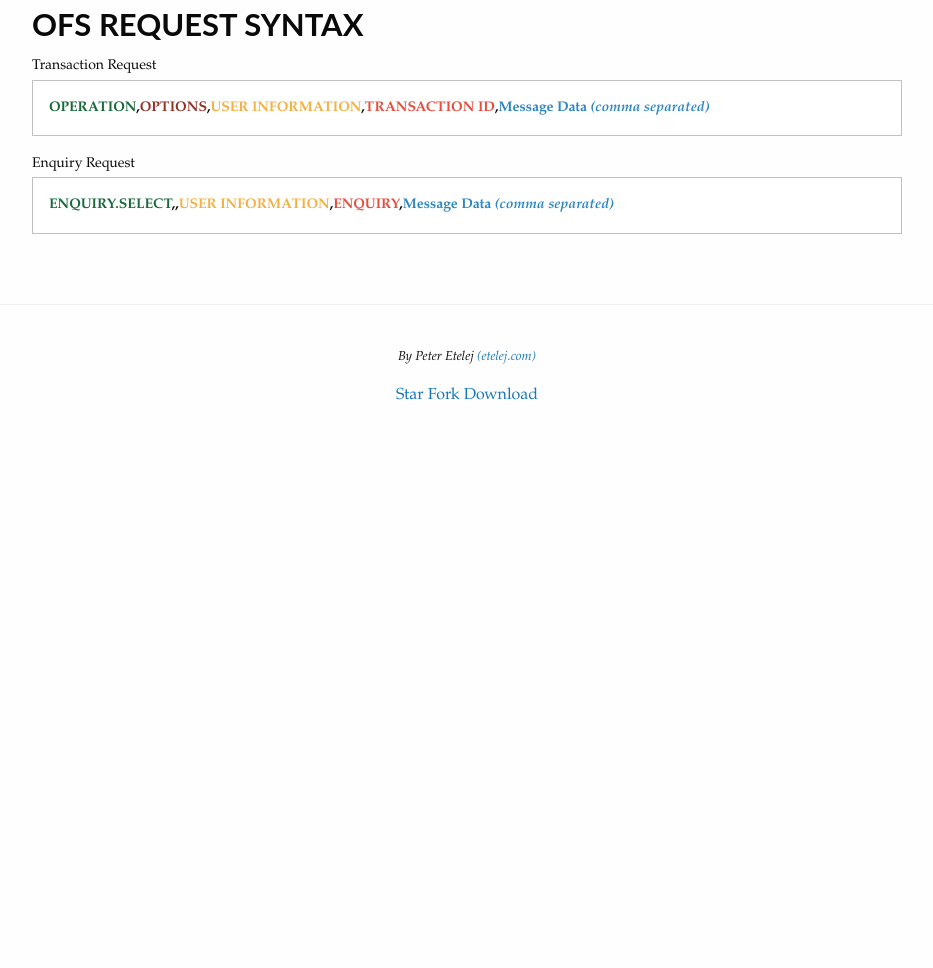
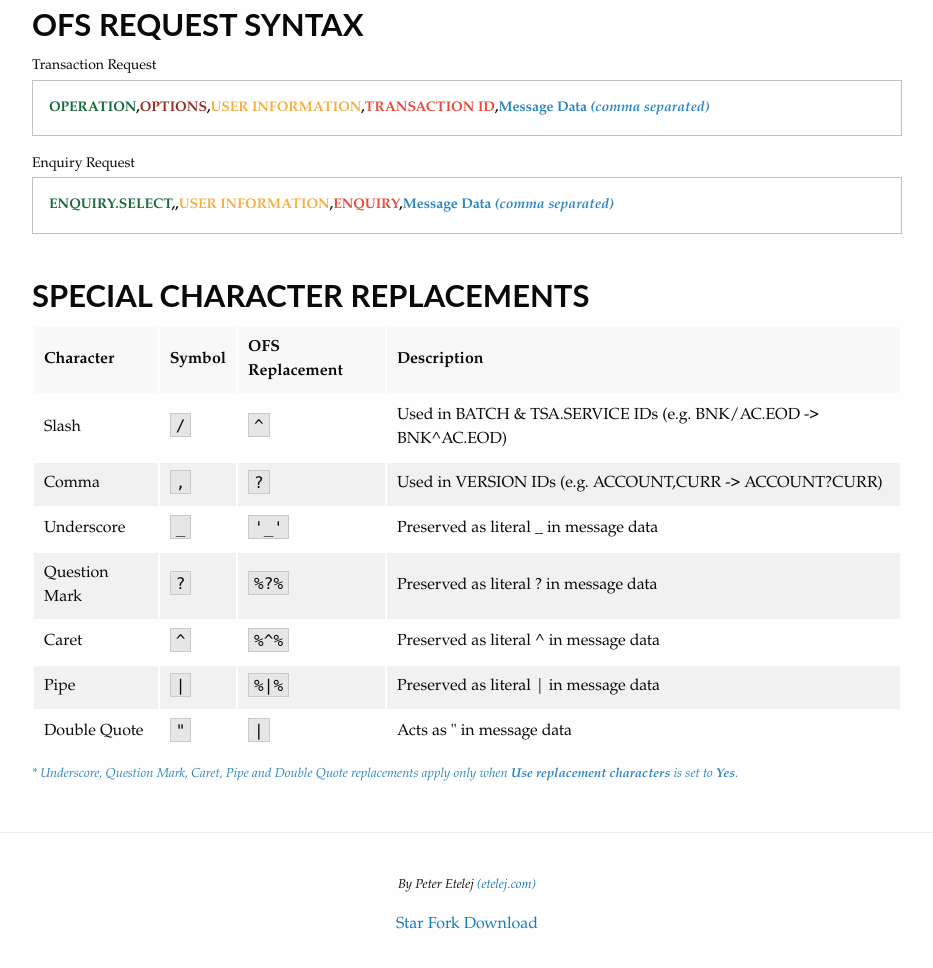
Before and after one commit to peteretelej/t24-ofs, a plain HTML site: page index.html in a window 1280 px wide. Shown: the part 756-1724 px from the top of the page, without its empty margins (173-1106 px from the left). Before the commit the page ends 1245 px from the top, so only its background shows below. Drawn offline with Linux system fonts and the light colour scheme.

Commit message:
Handled special characters in OFS message

```diff
--- a/index.html
+++ b/index.html
@@ -153,10 +153,14 @@
 											</div><!--/.row-->
 											<div class="row">
 												<div class="columns small-12 text-right">
-													<fieldset>Replace existing record:
-														<input type="radio" v-model="t24replace"  name="t24replace" value="NO" checked/><label>No </label>
-														<input type="radio" v-model="t24replace"  name="t24replace" value="YES"/><label>Yes</label>
-													</fieldset>
+													<span style="margin-right: 20px;">Use replacement characters:
+														<input type="radio" v-model="t24replacementChar" name="t24replacementChar" value="NO" checked/><label>No </label>
+														<input type="radio" v-model="t24replacementChar" name="t24replacementChar" value="YES"/><label>Yes</label>
+													</span>
+													<span>Replace existing record:
+														<input type="radio" v-model="t24replace" name="t24replace" value="NO" checked/><label>No </label>
+														<input type="radio" v-model="t24replace" name="t24replace" value="YES"/><label>Yes</label>
+													</span>
 												</div>
 											</div><!--/.row-->
 										</div>
@@ -256,6 +260,66 @@
 
 					<br/>
 				</div><!--/.row-->
+				<div class="row">
+					<div class="columns small-12 medium-9 medium-centered">
+						<h3>SPECIAL CHARACTER REPLACEMENTS</h3>
+						<table>
+							<thead>
+								<tr>
+									<th>Character</th>
+									<th>Symbol</th>
+									<th>OFS Replacement</th>
+									<th>Description</th>
+								</tr>
+							</thead>
+							<tbody>
+								<tr>
+									<td>Slash</td>
+									<td><code>/</code></td>
+									<td><code>^</code></td>
+									<td>Used in BATCH &amp; TSA.SERVICE IDs (e.g. BNK/AC.EOD -> BNK^AC.EOD)</td>
+								</tr>
+								<tr>
+									<td>Comma</td>
+									<td><code>,</code></td>
+									<td><code>?</code></td>
+									<td>Used in VERSION IDs (e.g. ACCOUNT,CURR -> ACCOUNT?CURR)</td>
+								</tr>
+								<tr>
+									<td>Underscore</td>
+									<td><code>_</code></td>
+									<td><code>'_'</code></td>
+									<td>Preserved as literal _ in message data</td>
+								</tr>
+								<tr>
+									<td>Question Mark</td>
+									<td><code>?</code></td>
+									<td><code>%?%</code></td>
+									<td>Preserved as literal ? in message data</td>
+								</tr>
+								<tr>
+									<td>Caret</td>
+									<td><code>^</code></td>
+									<td><code>%^%</code></td>
+									<td>Preserved as literal ^ in message data</td>
+								</tr>
+								<tr>
+									<td>Pipe</td>
+									<td><code>|</code></td>
+									<td><code>%|%</code></td>
+									<td>Preserved as literal | in message data</td>
+								</tr>
+								<tr>
+									<td>Double Quote</td>
+									<td><code>"</code></td>
+									<td><code>|</code></td>
+									<td>Acts as " in message data</td>
+								</tr>
+							</tbody>
+						</table>
+						<p class="help-text" style="color: #2e86c1">* Underscore, Question Mark, Caret, Pipe and Double Quote replacements apply only when <strong>Use replacement characters</strong> is set to <strong>Yes</strong>.</p>
+					</div>
+				</div><!--/.row-->
 			</template>
 
 			<template id="t24abbrtemplate">
--- a/js/main.js
+++ b/js/main.js
@@ -13,7 +13,7 @@ Vue.component("automsgs",{
 			pageEnquiry:false,
 			t24app: "",t24vers:"",t24func:"",t24auth:"",t24process:"",
 			t24user:"",t24pass:"",t24msgid:"",t24msgdata:"",
-			t24company:"",t24replace:"",t24gts:"",
+			t24company:"",t24replace:"",t24gts:"",t24replacementChar:"",
 			getMessage:false
 		}
 	},
@@ -23,7 +23,7 @@ Vue.component("automsgs",{
 			this.t24func=""; this.t24auth="", this.t24process=""
 			this.t24msgid=""; this.t24msgdata=""
 			this.t24company="";this.t24replace="",this.t24gts=""
-
+			this.t24replacementChar=""
 		},
 		setPageTransaction: function(){
 			this.pageTransaction = true
@@ -46,7 +46,7 @@ Vue.component("automsgs",{
 		clearForm: function(){
 			// Clear already generated OFS message
 			this.getMessage = false;
-			this.t24app = '';
+			this.t24app = this.pageEnquiry ? "ENQUIRY.SELECT" : '';
 			this.t24vers = '';
 			this.t24func = '';
 			this.t24auth = '';
@@ -57,7 +57,8 @@ Vue.component("automsgs",{
 			this.t24msgdata = '';
 			this.t24process = '';
 			this.t24gts = '';
-			this.t24replace = '';
+			this.t24replace = 'NO';
+			this.t24replacementChar = 'NO'
 			this.iserr = false;
 		},
 		goAutoMsg: function(){
@@ -125,12 +126,14 @@ Vue.component("automsgs",{
 			if (this.t24msgdata !== ""){
 				msg += ","
 				var t24msg = this.t24msgdata
+				if (this.t24replacementChar == "YES") {
 					// replace special characters in message
 					t24msg = t24msg.replace(/_/g, "'_'")
 					t24msg = t24msg.replace(/\?/g,"%?%")	// ? is replacement of , but if its real ? then %?% preserves it
 					t24msg = t24msg.replace(/\^/g,"%^%")	// ^ is replacement of / but if its real ^ then %^% preserves it
 					t24msg = t24msg.replace(/\|/g,"%|%")	// | is replacement of " but if its real | then %|% preserves it
 					t24msg = t24msg.replace(/"/g,"|")
+				}
 				msg +=t24msg
 			}
 
```
Lines whose indentation alone changed are shown as unchanged.
